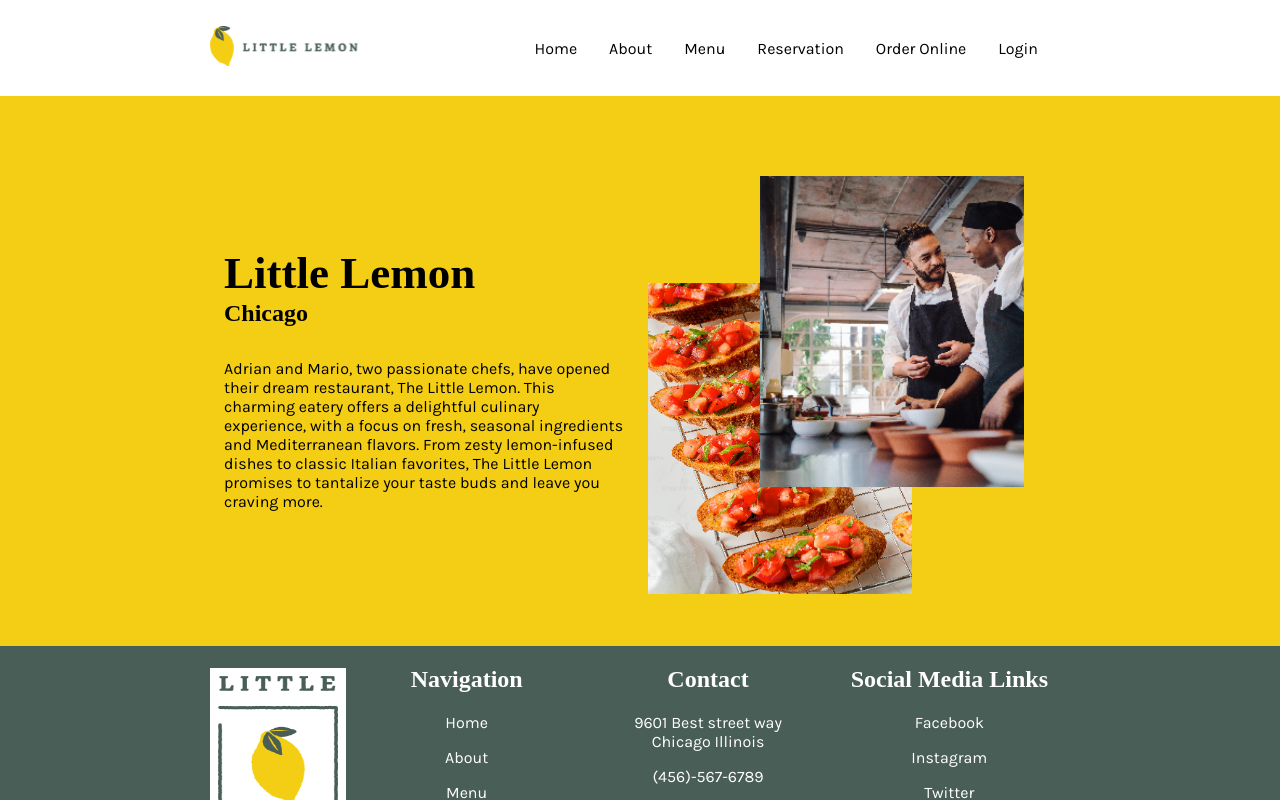
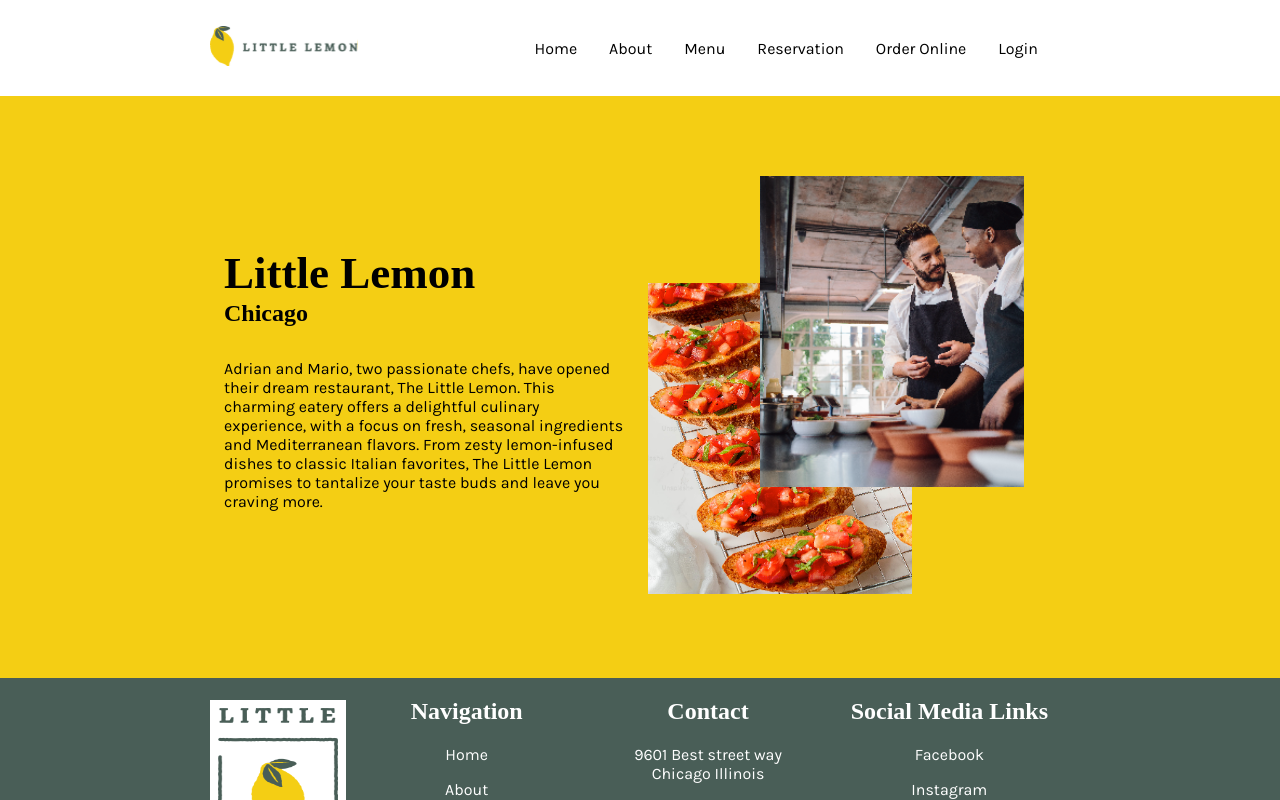
Before and after one commit to sabrinakj/little-lemon, a React (Create React App) app: page /about in a window 1280 px wide. Shown: the top 800 px of the page. Built offline with nearby package versions, Linux system fonts and the light colour scheme; a web font is replaced by a local one.

Commit message:
fix in about the viewport height

```diff
--- a/src/pages/About.css
+++ b/src/pages/About.css
@@ -2,6 +2,15 @@
   /* border: 5px solid rgb(199, 5, 118); */
   background-color: #F4CE14;
   width: 100%;
+  align-content: center;
+  justify-content: center;
+}
+
+.about-container-in-page {
+  height: calc(100wh - 375px);
+  background-color: #F4CE14;
+  width: 100%;
+  height: 100%;
   align-content: center;
   justify-content: center;
 }
@@ -59,6 +68,14 @@
     height: 550px;
   }
 
+  .about-container-in-page {
+    height: calc(100wh - 375px);
+    background-color: #F4CE14;
+    width: 100%;
+    align-content: center;
+    justify-content: center;
+  }
+
   .about-subcontainer {
     flex-direction: row;
   }
--- a/src/pages/About.js
+++ b/src/pages/About.js
@@ -2,9 +2,10 @@ import "./About.css";
 import imageResturantA from "../assets/icons_assets/Mario and Adrian A-433x288.png";
 import imageBruschette from "../assets/icons_assets/bruschette-small.png";
 
-function About() {
+function About( { isInHome } ) {
+  const aboutContainerClass = isInHome ? "about-container" : "about-container-in-page";
   return (
-    <div className="about-container">
+    <div className={aboutContainerClass}>
       <div className="about-subcontainer">
         <div className="about-div-description">
           <h1 className="about-h1">Little Lemon</h1>
--- a/src/pages/Home.js
+++ b/src/pages/Home.js
@@ -15,7 +15,7 @@ function Home() {
       />
       <SectionSpecials />
       <Testimonials />
-      <About />
+      <About isInHome={true}/>
     </>
   );
 }
```
